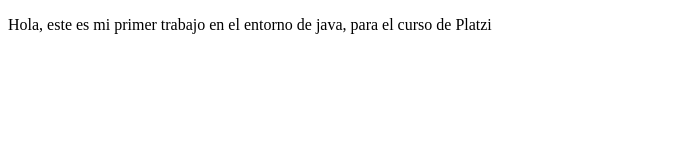
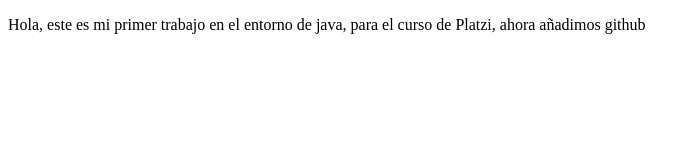
Before and after one commit to jsblandonm/ProjectDemo, a plain HTML site: page index.html in a window 1280 px wide. Shown: the whole page, without its empty margins (0-699 px from the left). Drawn offline with Linux system fonts and the light colour scheme.

Commit message:
nuevo entrorno agregado

```diff
--- a/index.html
+++ b/index.html
@@ -9,7 +9,7 @@
 <body>
     <p>
         Hola, este es mi primer trabajo en el entorno de java,
-        para el curso de Platzi
+        para el curso de Platzi, ahora añadimos github
 
     </p>
 </body>
```
